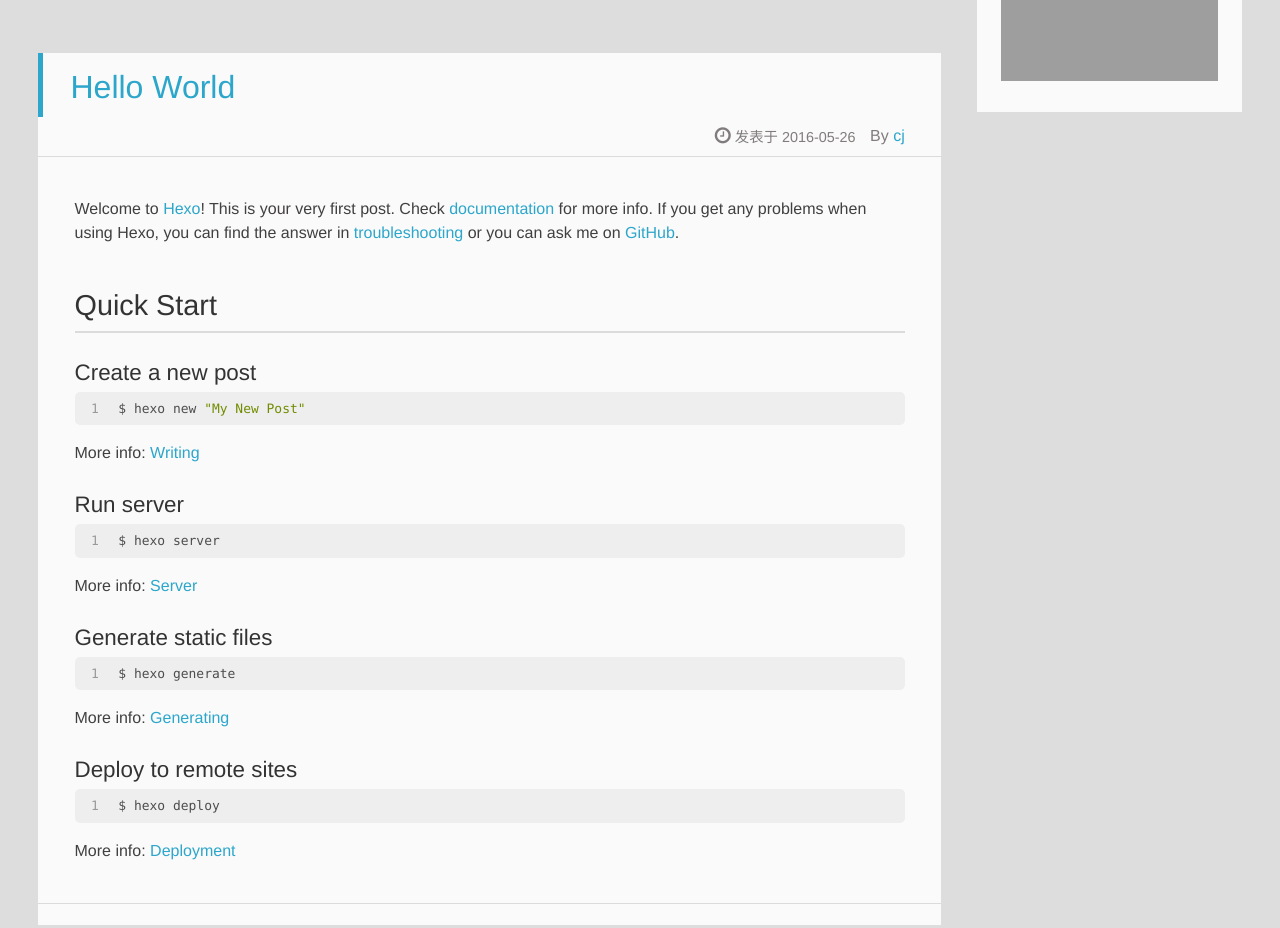
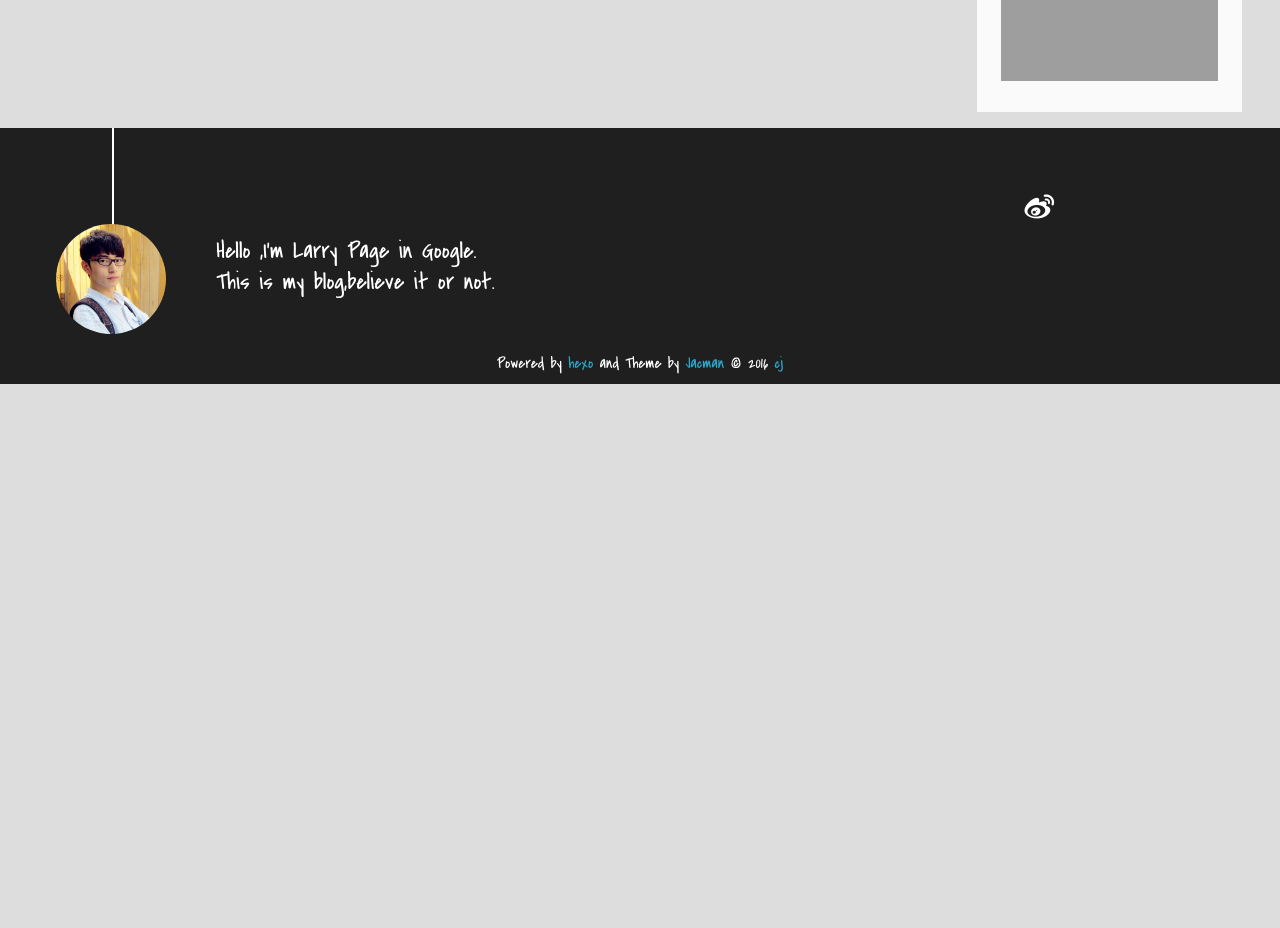
Before and after one commit to ity92/ity92.github.io, a plain HTML site: page index.html in a window 1280 px wide. Shown: the part 634-1562 px from the top of the page. After the commit the page ends 1018 px from the top, so only its background shows below. Drawn offline with Linux system fonts and the light colour scheme; grey boxes are pictures that could not be loaded; a script that the page names is missing.

Commit message:
Site updated: 2016-05-31 17:23:27

```diff
--- a/index.html
+++ b/index.html
@@ -111,64 +111,6 @@
 
   <span></span> <a href="/tags/blog/">blog</a>
   </div>
-
-</div>
-
-
-
-
-<div class="comments-count">
-
-</div>
-
-</footer>
-
-
-    </article>
-
-
-
-
-
-
-
-
-    <article class="post-expand post" itemprop="articleBody">
-        <header class="article-info clearfix">
-  <h1 itemprop="name">
-
-      <a href="/2016/05/26/hello-world/" title="Hello World" itemprop="url">Hello World</a>
-  </h1>
-  <p class="article-author">By
-
-		<a href="/about" title="cj" target="_blank" itemprop="author">cj</a>
-
-  <p class="article-time">
-    <time datetime="2016-05-26T14:41:04.687Z" itemprop="datePublished"> 发表于 2016-05-26</time>
-
-  </p>
-</header>
-    <div class="article-content">
-
-        <p>Welcome to <a href="https://hexo.io/" target="_blank" rel="external">Hexo</a>! This is your very first post. Check <a href="https://hexo.io/docs/" target="_blank" rel="external">documentation</a> for more info. If you get any problems when using Hexo, you can find the answer in <a href="https://hexo.io/docs/troubleshooting.html" target="_blank" rel="external">troubleshooting</a> or you can ask me on <a href="https://github.com/hexojs/hexo/issues" target="_blank" rel="external">GitHub</a>.</p>
-<h2 id="Quick-Start"><a href="#Quick-Start" class="headerlink" title="Quick Start"></a>Quick Start</h2><h3 id="Create-a-new-post"><a href="#Create-a-new-post" class="headerlink" title="Create a new post"></a>Create a new post</h3><figure class="highlight bash"><table><tr><td class="gutter"><pre><span class="line">1</span><br></pre></td><td class="code"><pre><span class="line">$ hexo new <span class="string">"My New Post"</span></span><br></pre></td></tr></table></figure>
-<p>More info: <a href="https://hexo.io/docs/writing.html" target="_blank" rel="external">Writing</a></p>
-<h3 id="Run-server"><a href="#Run-server" class="headerlink" title="Run server"></a>Run server</h3><figure class="highlight bash"><table><tr><td class="gutter"><pre><span class="line">1</span><br></pre></td><td class="code"><pre><span class="line">$ hexo server</span><br></pre></td></tr></table></figure>
-<p>More info: <a href="https://hexo.io/docs/server.html" target="_blank" rel="external">Server</a></p>
-<h3 id="Generate-static-files"><a href="#Generate-static-files" class="headerlink" title="Generate static files"></a>Generate static files</h3><figure class="highlight bash"><table><tr><td class="gutter"><pre><span class="line">1</span><br></pre></td><td class="code"><pre><span class="line">$ hexo generate</span><br></pre></td></tr></table></figure>
-<p>More info: <a href="https://hexo.io/docs/generating.html" target="_blank" rel="external">Generating</a></p>
-<h3 id="Deploy-to-remote-sites"><a href="#Deploy-to-remote-sites" class="headerlink" title="Deploy to remote sites"></a>Deploy to remote sites</h3><figure class="highlight bash"><table><tr><td class="gutter"><pre><span class="line">1</span><br></pre></td><td class="code"><pre><span class="line">$ hexo deploy</span><br></pre></td></tr></table></figure>
-<p>More info: <a href="https://hexo.io/docs/deployment.html" target="_blank" rel="external">Deployment</a></p>
-
-
-
-        <p class="article-more-link">
-
-       </p>
-    </div>
-    <footer class="article-footer clearfix">
-<div class="article-catetags">
-
 
 </div>
 
```
Also changed, not shown: 2016/05/31/my-new-post/index.html (+0 -13 lines), archives/2016/05/index.html (+1 -14 lines), archives/2016/index.html (+1 -14 lines), archives/index.html (+1 -14 lines).
